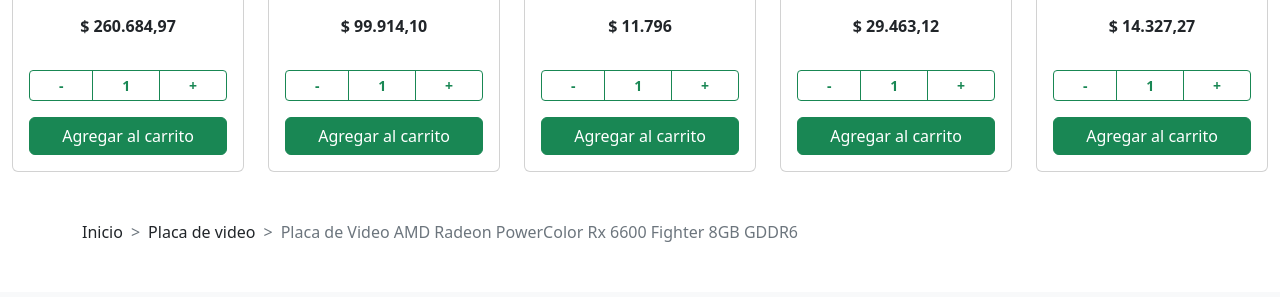
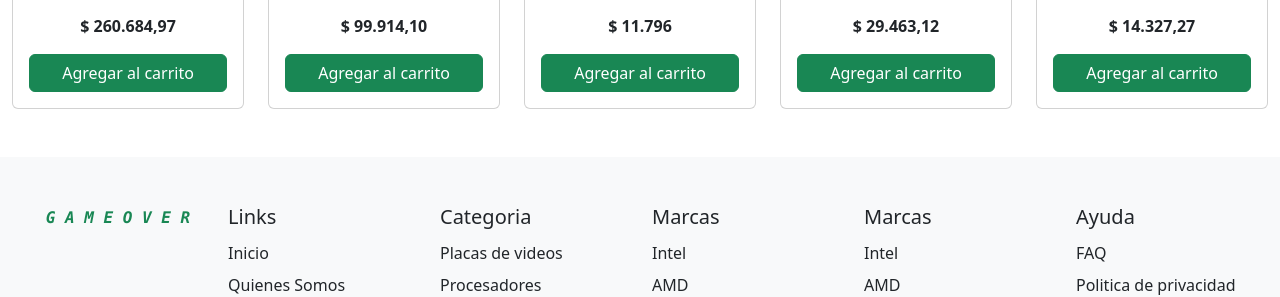
Before and after one commit to mecencio/ecomerce-react, a React (Create React App) app: page /item/1 in a window 1280 px wide. Shown: the part 1464-1761 px from the top of the page. Built offline with nearby package versions, Linux system fonts and the light colour scheme.

Commit message:
agregue componentes item detail

```diff
--- a/src/App.jsx
+++ b/src/App.jsx
@@ -9,7 +9,6 @@ function App () {
         <div>
             <NavBar />
             <Main />
-            <ItemDetailContainer item={arr_prod[1]}/>
             <Footer />
         </div>
     );
--- a/src/components/Detail/Breadcrumb.jsx
+++ b/src/components/Detail/Breadcrumb.jsx
@@ -5,6 +5,7 @@ function Breadcrumb(props) {
             <ol className="breadcrumb">
                 <li className="breadcrumb-item">Inicio</li>
                 <li className="breadcrumb-item" aria-current="page">{props.item.category}</li>
+                <li className="breadcrumb-item" aria-current="page">{props.item.brand}</li>
                 <li className="breadcrumb-item active" aria-current="page">{props.item.name}</li>
             </ol>
         </nav>
--- a/src/components/Detail/ItemDetail.jsx
+++ b/src/components/Detail/ItemDetail.jsx
@@ -1,7 +1,43 @@
-function ItemDetail() {
-    <div>
-        <h1>Hola</h1>
-    </div>
+import ItemCount from "../Main/ItemCount";
+
+function ItemDetail(props) {
+    const item = props.item;
+
+    return (
+        <div className="row card p-3">
+            <h4 className="w-100 my-2 fw-semibold">{item.name}</h4>
+            <div className="d-flex border-1 border-bottom">
+                <div className="d-flex col-8">
+                    <img src={item.image} alt={item.name} className="p-3 border border-0 w-75"/>
+                </div>
+                <div className="col-4">
+                    <h5 className="text-success text-center my-3 fs-2">$ {item.price}</h5>
+                    <p className="p-3 mt-3 mb-0 border-2 border-success border-bottom border-opacity-50">Marca: {item.brand}</p>
+                    <p className="p-3 mb-0 border-2 border-success border-bottom border-opacity-50">Categoria: {item.category}</p>
+                    <div className="d-flex align-items-center px-3 py-2 mb-0 border-2 border-success border-bottom border-opacity-50 ">
+                        <img src="images/truck.svg" alt="truck" style={{width:"8%"}}/>
+                        <p className="m-3">Envío a todo el país.</p>
+                    </div>
+                    <div className="d-flex align-items-center px-3 py-2 py-3 border-2 border-success border-bottom border-opacity-50 ">
+                        <img src="images/shield-check.svg" alt="truck" style={{width:"8%"}}/>
+                        <div>
+                            <p className="mx-3 my-0">Devolución gratis.</p>
+                            <p className="mx-3 my-0 fw-light" style={{fontSize:"12px"}}>Durante 30 días a partir del día que lo recibis</p>
+                        </div>
+                    </div>
+
+                    <div className="mt-5 d-flex flex-column w-50 mx-auto">
+                        <ItemCount id={item.id} stock={item.stock} />
+                        <a href="#" className="btn btn-outline-success">Agregar al carrito</a>
+                    </div>
+                </div>
+            </div>
+            <div className="mt-5">
+                <h5 className="fw-semibold">Descripción</h5>
+                <p className="pt-3">{item.description}</p>
+            </div>
+        </div>
+    )
 }
 
 export default ItemDetail;
--- a/src/components/Detail/ItemDetailContainer.jsx
+++ b/src/components/Detail/ItemDetailContainer.jsx
@@ -17,7 +17,7 @@ function ItemDetailContainer (props) {
     }, []);
 
     return(
-        <div className="container my-5">
+        <div className="container my-3">
             {
                 loading?
                     <Spinner />
--- a/src/components/Main/Item.jsx
+++ b/src/components/Main/Item.jsx
@@ -1,5 +1,3 @@
-import ItemCount from "./ItemCount";
-
 function Item(props) {
     return (
         <div className="card text-center" style={{width: "15rem"}} key={props.product.id}>
@@ -7,7 +5,6 @@ function Item(props) {
             <div className="card-body d-flex flex-column">
                 <p className="card-text fs-6">{props.product.name}</p>
                 <p className="card-text mt-auto fw-bold">$ {props.product.price}</p>
-                <ItemCount id={props.product.id} stock={props.product.stock} />
                 <a href="/" className="btn btn-success">Agregar al carrito</a>
             </div>
         </div>
--- a/src/utils/products.js
+++ b/src/utils/products.js
@@ -3,36 +3,50 @@ export     const arr_prod = [
         id: 1,
         name:"Placa de Video AMD RADEON Asus RX 6900 XT TUF GAMING OC 16GB GDDR6",
         category:"Placa de video",
+        brand: "AMD",
         image:"images/AMD RADEON Asus RX 6900 XT.jpg",
         price:"260.684,97",
-        stock:5
+        stock:5,
+        description: "Cuenta con 5120 núcleos, por lo que la interfaz de la placa será algo sorprendente. Este tipo de estructura es apropiado para el procesamiento de tecnologías más complejas y modernas caracterizadas por grandes volúmenes de datos."
     },
     {
         id: 2,
         name:"Placa de Video AMD Radeon PowerColor Rx 6600 Fighter 8GB GDDR6",
         category:"Placa de video",
+        brand: "AMD",
         image:"images/AMD Radeon PowerColor Rx 6600 Fighter.jpg",
         price:"99.914,10",
-        stock:1},
+        stock: 7,
+        description: "Como cuenta con 2048 núcleos, los cálculos para el procesamiento de gráficos se realizarán de forma simultánea logrando un resultado óptimo del trabajo de la placa. Esto le permitirá ejecutar lecturas dispersas y rápidas de y hacia la GPU."
+    },
     {
         id: 3,
         name:"Memoria Ram Corsair Vengeance LPX Black 8GB 3000 Mhz DDR4",
         category:"Memoria ram",
+        brand: "Corsair",
         image:"images/Corsair Vengeance LPX Black 8GB.jpg",
         price:"11.796",
-        stock:3},
+        stock:3,
+        description: "Con su tecnología DDR4, mejorará el desempeño de tu equipo, ya que opera en 3 y 4 canales, generando mayor fluidez y velocidad en la transferencia de datos. ¡Optimizá al máximo el rendimiento de tu ordenador!"
+    },
     {
         id: 4,
         name:"Micro AMD Ryzen 3 4100 4.0 Ghz AM4",
         category:"Procesador",
+        brand: "AMD",
         image:"images/Micro AMD Ryzen 3 4100 4.0 Ghz AM4.jpg",
         price:"29.463,12",
-        stock:20},
+        stock:20,
+        description: "Funcionalidades principales:\nTecnologías compatibles \nAMD Zen 2 Core Architecture \nTecnología AMD StoreMI \nAMD Ryzen VR-Ready Premium"
+    },
     {
         id: 5,
         name:"Micro Intel Celeron G6900 Alderlake 3.4Ghz 4Mb S.1700",
         category:"Procesador",
+        brand: "Intel",
         image:"images/Micro Intel Celeron G6900.jpg",
         price:"14.327,27",
-        stock:8}
+        stock:8,
+        description: "Los procesadores Intel Celeron están diseñados para brindar desempeño y valor confiables en las PCs y los dispositivos portátiles asequibles de nivel básico."
+    }
 ];
```
Also changed, not shown: public/images/shield-check.svg (added), public/images/truck.svg (added).
